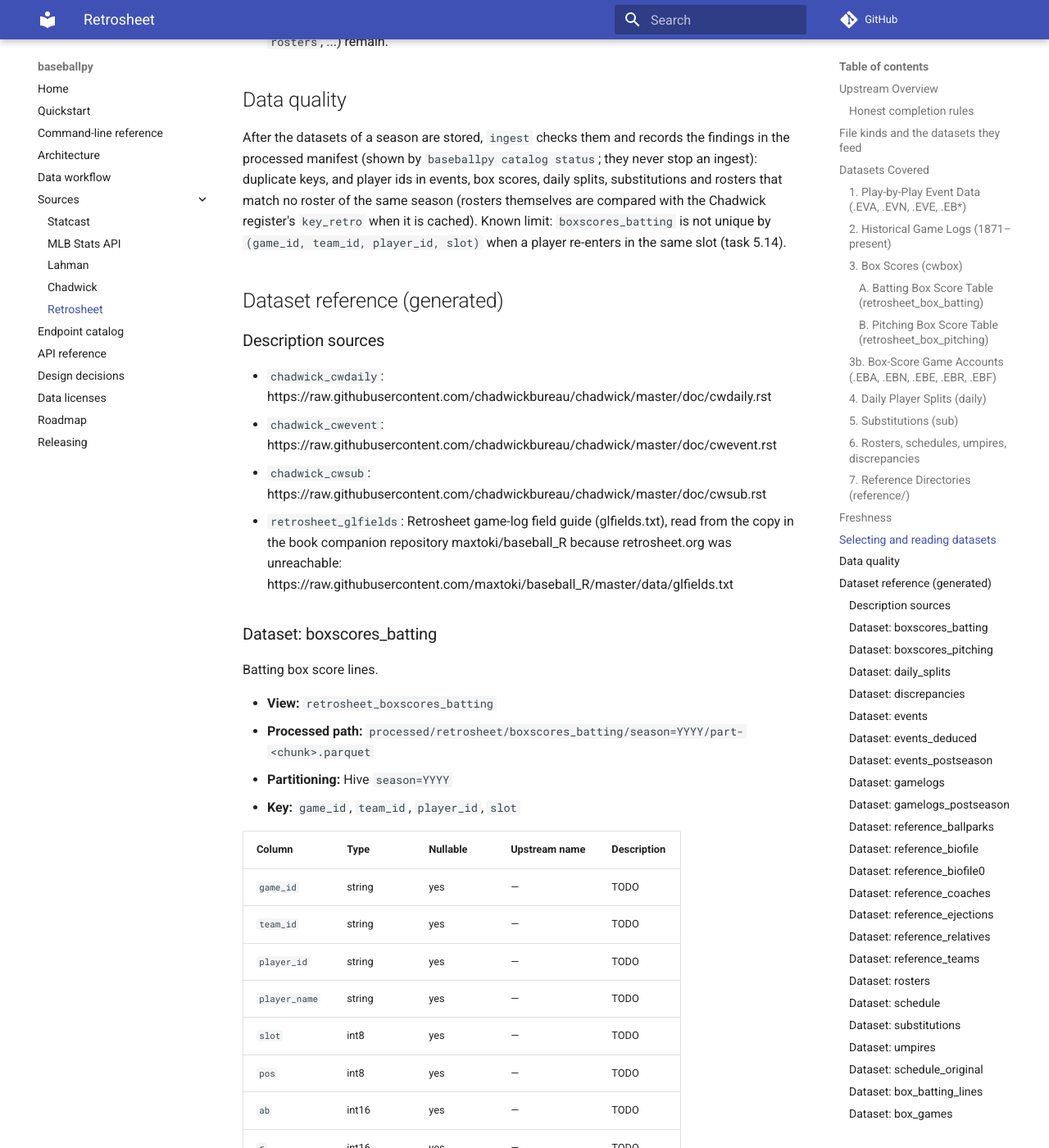
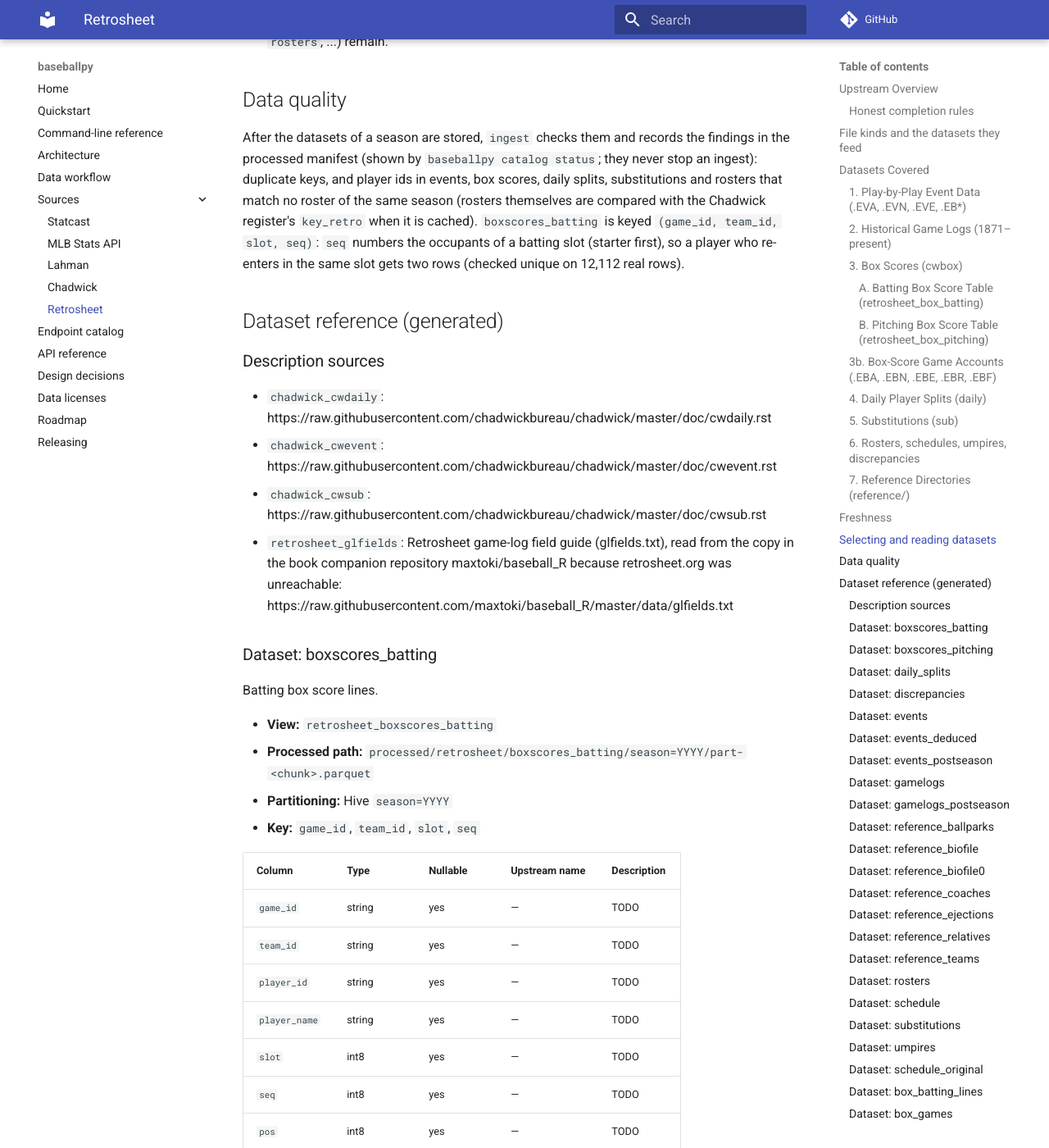
Before and after one commit to cbwinslow/baseballpy, an MkDocs documentation site: the page built from docs/sources/retrosheet.md, in a window 1280 px wide and 1400 px high, scrolled down 5998 px. Shown: the whole window at 82% size. Built offline with MkDocs 1.6.1 and Material for MkDocs 9.7.7, drawn with Linux system fonts in a browser that asks for light colours; comment, search, counter and statistics services are not loaded.

Commit message:
fix(retrosheet): boxscores_batting gets an appearance sequence so its key is unique (task 5.14)
Checked on 12,112 real rows from six eras: no duplicate key, up to 10 occupants per slot.

Co-Authored-By: Claude Sonnet 5.5 <noreply@anthropic.com>

```diff
--- a/docs/sources/retrosheet.md
+++ b/docs/sources/retrosheet.md
@@ -103,7 +103,7 @@ Retrosheet data is immutable at a pinned commit, and what is stored is judged by
 - **Python:** `baseballpy.sources.retrosheet.table(name, season)` returns any registered dataset (`table("box_games", 2023)`, `table("reference_teams")`, `table("gamelogs_postseason", kind="world_series")`); the named functions (`events`, `rosters`, ...) remain.
 
 ## Data quality
-After the datasets of a season are stored, `ingest` checks them and records the findings in the processed manifest (shown by `baseballpy catalog status`; they never stop an ingest): duplicate keys, and player ids in events, box scores, daily splits, substitutions and rosters that match no roster of the same season (rosters themselves are compared with the Chadwick register's `key_retro` when it is cached). Known limit: `boxscores_batting` is not unique by `(game_id, team_id, player_id, slot)` when a player re-enters in the same slot (task 5.14).
+After the datasets of a season are stored, `ingest` checks them and records the findings in the processed manifest (shown by `baseballpy catalog status`; they never stop an ingest): duplicate keys, and player ids in events, box scores, daily splits, substitutions and rosters that match no roster of the same season (rosters themselves are compared with the Chadwick register's `key_retro` when it is cached). `boxscores_batting` is keyed `(game_id, team_id, slot, seq)`: `seq` numbers the occupants of a batting slot (starter first), so a player who re-enters in the same slot gets two rows (checked unique on 12,112 real rows).
 
 ## Dataset reference (generated)
 
@@ -125,7 +125,7 @@ Batting box score lines.
 - **View:** `retrosheet_boxscores_batting`
 - **Processed path:** `processed/retrosheet/boxscores_batting/season=YYYY/part-<chunk>.parquet`
 - **Partitioning:** Hive `season=YYYY`
-- **Key:** `game_id`, `team_id`, `player_id`, `slot`
+- **Key:** `game_id`, `team_id`, `slot`, `seq`
 
 | Column | Type | Nullable | Upstream name | Description |
 | --- | --- | --- | --- | --- |
@@ -134,6 +134,7 @@ Batting box score lines.
 | `player_id` | string | yes | — | TODO |
 | `player_name` | string | yes | — | TODO |
 | `slot` | int8 | yes | — | TODO |
+| `seq` | int8 | yes | — | TODO |
 | `pos` | int8 | yes | — | TODO |
 | `ab` | int16 | yes | — | TODO |
 | `r` | int16 | yes | — | TODO |
```
Also changed, not shown: docs/agents/BACKLOG.md (+1 -1 lines), docs/agents/PROJECT_MAP.md (+2 -2 lines), openspec/changes/retrosheet-source-review/design.md (+3 -0 lines), openspec/changes/retrosheet-source-review/tasks.md (+2 -2 lines), 4 other files.
